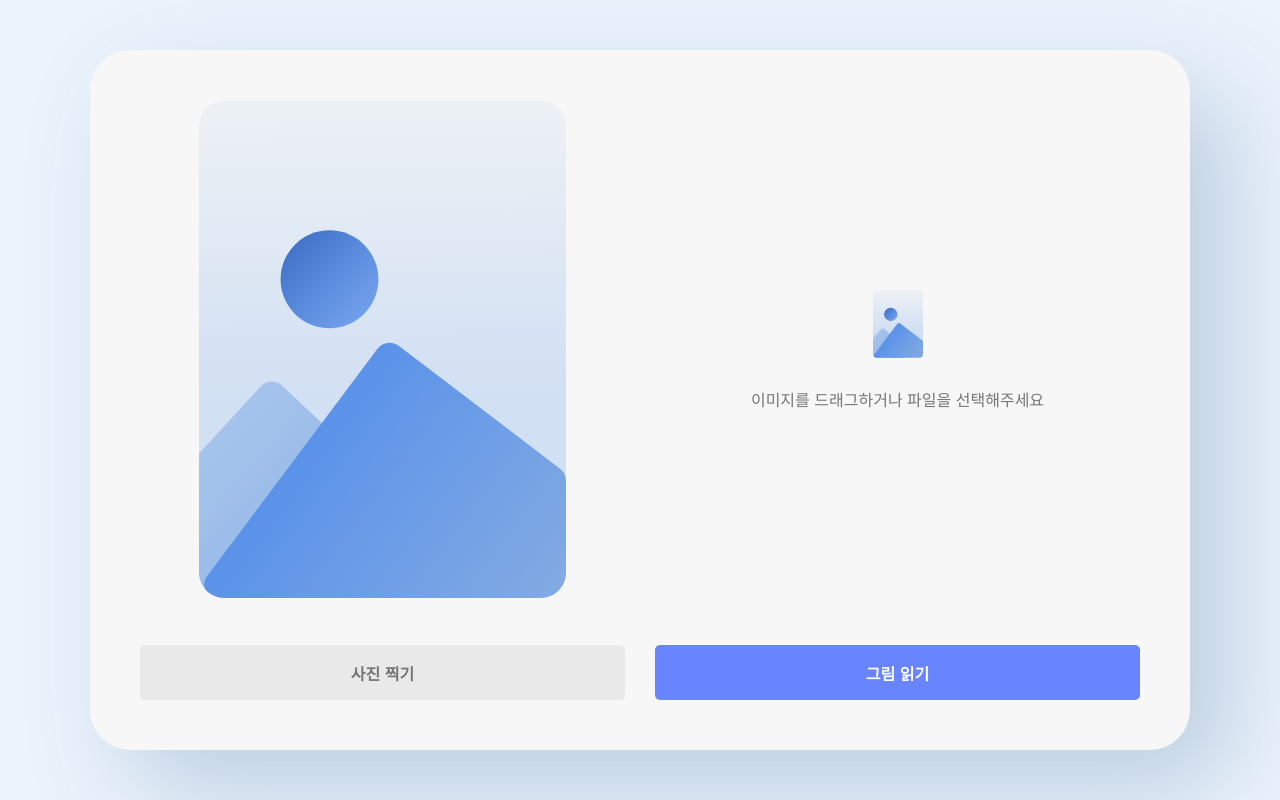
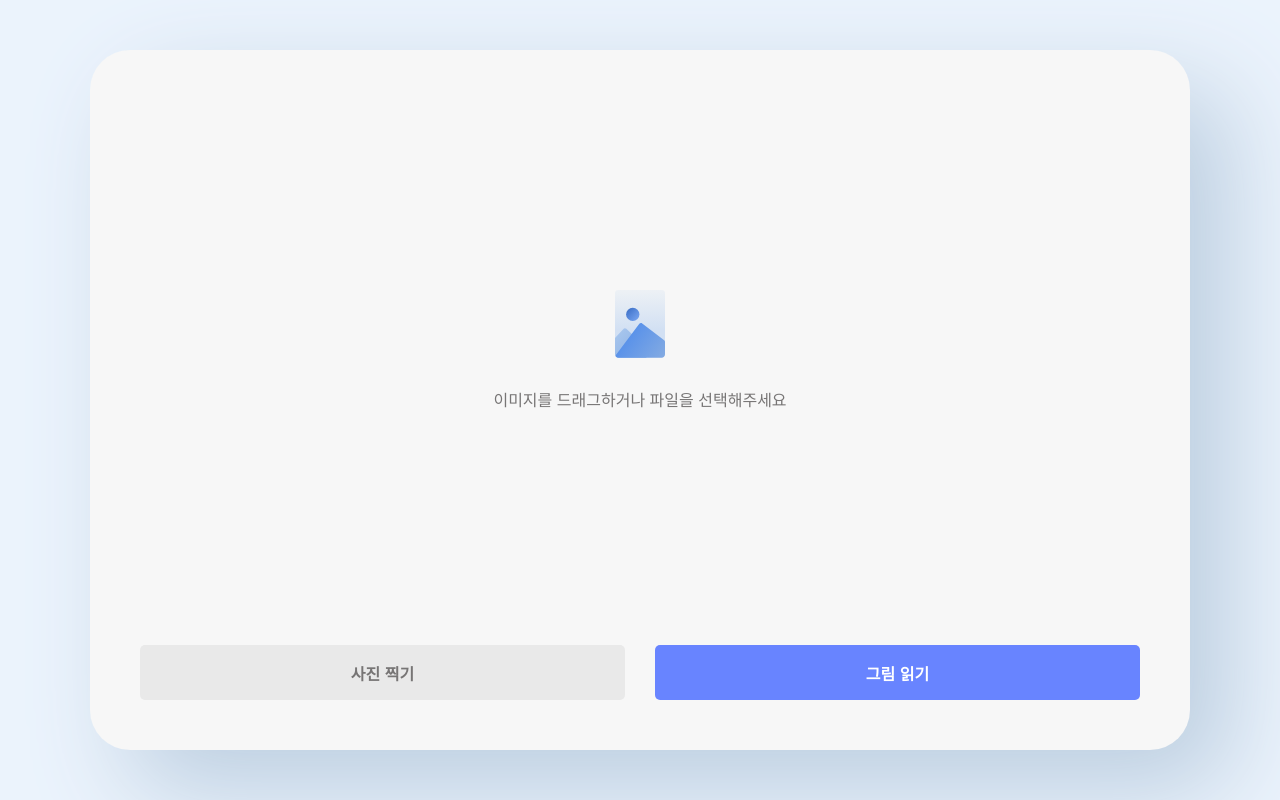
Before and after one commit to Human-for-AI/Web, a React (Create React App) app: page / in a window 1280 px wide. Built offline with nearby package versions, Linux system fonts and the light colour scheme.

Commit message:
[Fix] image preview

```diff
--- a/src/components/ImageUpload/ImageUpload.scss
+++ b/src/components/ImageUpload/ImageUpload.scss
@@ -9,22 +9,9 @@
   align-items: center;
   justify-content: center;
 
-  &-input {
-    display: flex;
-    gap: 30px;
-
-    &-view {
-      display: flex;
-      width: 50%;
-      justify-content: center;
-
-      image {
-        //object-fit 설정하기
-      }
-    }
   &-inputBox {
     display: flex;
-      width: 50%;
+    width: 100%;
     height: 500px;
     align-items: center;
     justify-content: center;
@@ -32,7 +19,7 @@
     &-dragging {
       display: flex;
       flex-direction: column;
-        width: 50%;
+      width: 100%;
       height: 500px;
       padding: auto;
       justify-content: center;
@@ -92,7 +79,6 @@
       }
     }
   }
-  }
   &-button {
     display: flex;
     width: 100%;
--- a/src/components/ImageUpload/ImageUpload.tsx
+++ b/src/components/ImageUpload/ImageUpload.tsx
@@ -13,7 +13,7 @@ const ImageUpload = () => {
 
   return (
     <div className="imageInputBox">
-      <div className="imageInputBox-input">
+      {/* 이미지 띄워주는 화면으로 이동 예정
       <div className="imageInputBox-input-view">
           {!imageUrl ? (
             // 추후 기본 사진으로 변경
@@ -21,20 +21,20 @@ const ImageUpload = () => {
           ) : (
             <img src={imageUrl} alt="image" />
           )}
-        </div>
+        </div> */}
       <div
         className={
           isDragging
-              ? "imageInputBox-input-inputBox-dragging"
-              : "imageInputBox-input-inputBox"
+            ? "imageInputBox-inputBox-dragging"
+            : "imageInputBox-inputBox"
         }
         ref={dragRef}
       >
-          <label className="imageInputBox-input-file" htmlFor="fileUpload">
+        <label className="imageInputBox-file" htmlFor="fileUpload">
           <img src={icon} alt="icon" />
           <div>이미지를 드래그하거나 파일을 선택해주세요</div>
           <input
-              className="imageInputBox-input-btn"
+            className="imageInputBox-btn"
             type="file"
             id="fileUpload"
             style={{ display: "none" }}
@@ -43,7 +43,6 @@ const ImageUpload = () => {
             onChange={onChangeFiles}
           />
         </label>
-        </div>
       </div>
       <div className="imageInputBox-button">
         <button style={{ backgroundColor: "#E9E9E9", color: "#777575" }}>
```
Lines whose indentation alone changed are shown as unchanged.
